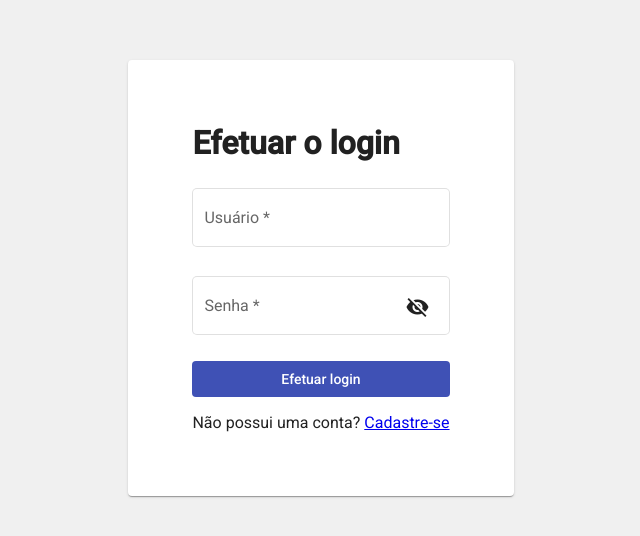
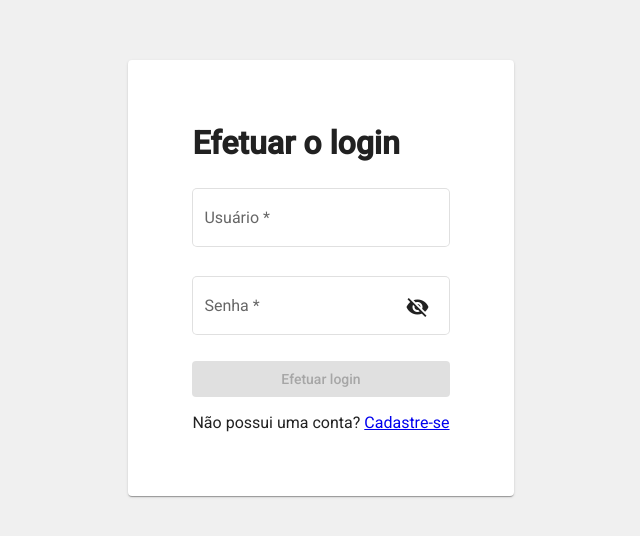
Before and after one commit to leouno99/task-manager, an Angular app: page /login in a window 1280 px wide. Shown: the part 122-658 px from the top of the page, without its empty margins (319-959 px from the left). Built offline with nearby package versions, Linux system fonts and the light colour scheme.

Commit message:
Delay para simular latência da API

```diff
--- a/src/app/login/login.component.html
+++ b/src/app/login/login.component.html
@@ -11,13 +11,13 @@
             <mat-form-field appearance="outline">
                 <mat-label>Senha</mat-label>
                 <input matInput [type]="hidePassword ? 'password' : 'text'" formControlName="password">
-                <button mat-icon-button matSuffix (click)="hidePassword = !hidePassword" type="button">
+                <button [disabled]="isRequesting" mat-icon-button matSuffix (click)="hidePassword = !hidePassword" type="button">
                     <mat-icon>{{hidePassword ? 'visibility_off' :
                         'visibility'}}</mat-icon>
                 </button>
             </mat-form-field>
 
-            <button mat-flat-button color="primary" type="submit">Efetuar login</button>
+            <button mat-flat-button color="primary" type="submit" [disabled]="isRequesting || form.invalid">Efetuar login</button>
         </form>
 
         <span class="register-text">Não possui uma conta? <a routerLink="/login/register">Cadastre-se</a></span>
--- a/src/app/login/login.component.ts
+++ b/src/app/login/login.component.ts
@@ -16,6 +16,7 @@ export class LoginComponent {
   });
 
   hidePassword = true;
+  isRequesting = false;
 
   constructor(
     private router: Router,
@@ -23,6 +24,9 @@ export class LoginComponent {
   ) { }
 
   onSubmit() {
+    this.isRequesting = true;
+    this.form.disable();
+
     this.loginService.login(this.form.value.user, this.form.value.password).subscribe(
       res => {
         if (res) {
@@ -31,6 +35,9 @@ export class LoginComponent {
         else {
           window.alert("Credenciais inválidas");
         }
+
+        this.isRequesting = false;
+        this.form.enable();
       }
     )
   }
--- a/src/app/services/login.service.ts
+++ b/src/app/services/login.service.ts
@@ -1,6 +1,7 @@
 import { Injectable } from '@angular/core';
 import { User } from '../models/user';
 import { Observable, of } from 'rxjs';
+import { delay } from 'rxjs/operators';
 
 @Injectable({
   providedIn: 'root'
@@ -25,6 +26,6 @@ export class LoginService {
       }
     )
 
-    return of(result.length > 0);
+    return of(result.length > 0).pipe(delay(1000));
   }
 }
```
